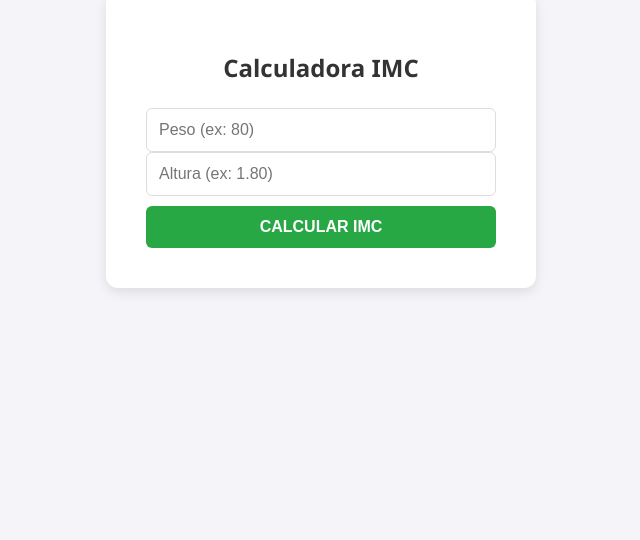
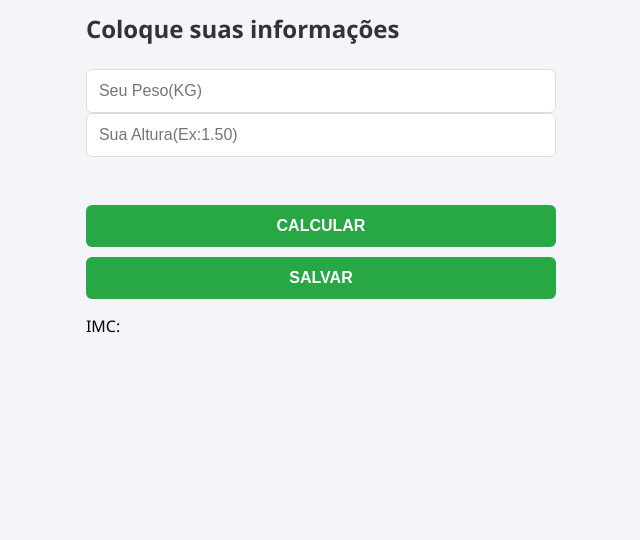
Before and after one commit to Kiumy001/PRJTIMC, a website: page public/index.html in a window 1280 px wide. Shown: the part 260-800 px from the top of the page, without its empty margins (319-959 px from the left). Drawn offline with Linux system fonts and the light colour scheme.

Commit message:
Refactor HTML structure for IMC calculator

```diff
--- a/public/index.html
+++ b/public/index.html
@@ -1,51 +1,34 @@
-<!DOCTYPE html>
+<!doctype html>
 <html lang="pt-br">
-<head>
-    <meta charset="UTF-8">
-    <meta name="viewport" content="width=device-width, initial-scale=1.0">
-    <title>Calculadora de IMC</title>
-<link rel="stylesheet" href="style.css">
-</head>
-<body>
+  <head>
+    <meta charset="UTF-8" />
+    <meta name="viewport" content="width=device-width, initial-scale=1.0" />
+    <title>IMC</title>
+    <link rel="stylesheet" href="style.css" />
+  </head>
+  <body>
+    <main class="container">
+      <h1>Calcular IMC</h1>
 
-<div class="card">
-    <h2>Calculadora IMC</h2>
-    <input type="number" id="peso" placeholder="Peso (ex: 80)" step="0.1">
-    <input type="number" id="altura" placeholder="Altura (ex: 1.80)" step="0.01">
-    <button onclick="calcular()">Calcular IMC</button>
+      <div class="pedido">
+        <h2>Coloque suas informações</h2>
 
-    <div id="resultado"></div>
-</div>
+        <input type="text" id="peso" placeholder="Seu Peso(KG)" />
+        <input
+          type="text"
+          id="altura"
+          placeholder="Sua Altura(Ex:1.50)"
+          step="0.01"
+          min="0"
+        />
+        <ul id="dados"></ul>
 
-<script>
-    async function calcular() {
-        const peso = document.getElementById('peso').value;
-        const altura = document.getElementById('altura').value;
-        const divResultado = document.getElementById('resultado');
-
-        if (!peso || !altura) {
-            alert("Preencha todos os campos!");
-            return;
-        }
-
-        try {
-            const response = await fetch('http://localhost:3000/calcular-imc', {
-                method: 'POST',
-                headers: { 'Content-Type': 'application/json' },
-                body: JSON.stringify({ peso: parseFloat(peso), altura: parseFloat(altura) })
-            });
-
-            const dados = await response.json();
-
-            divResultado.style.display = 'block';
-            divResultado.className = 'sucesso';
-            divResultado.innerHTML = `<strong>IMC:</strong> ${dados.imc} <br> <strong>Status:</strong> ${dados.classificacao}`;
-
-        } catch (error) {
-            alert("Erro ao conectar com o servidor. Verifique se o Express está rodando!");
-        }
-    }
-</script>
-
-</body>
+        <br />
+        <button id="calcular-imc">Calcular</button>
+        <button id="salvar-dados">Salvar</button>
+        <p>IMC: <span id="resultado">...</span></p>
+      </div>
+    </main>
+    <script src="script.js"></script>
+  </body>
 </html>
```
